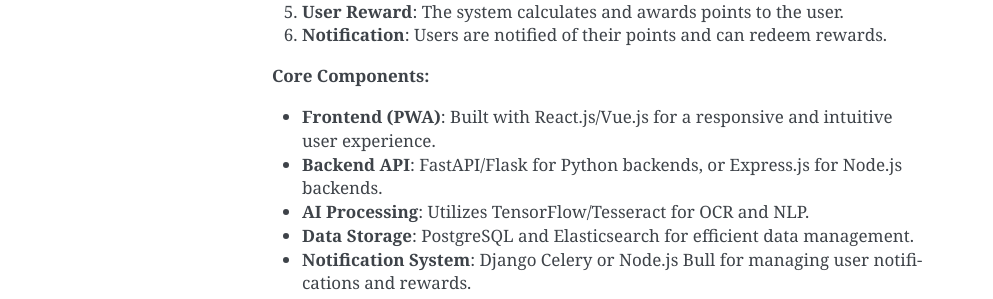
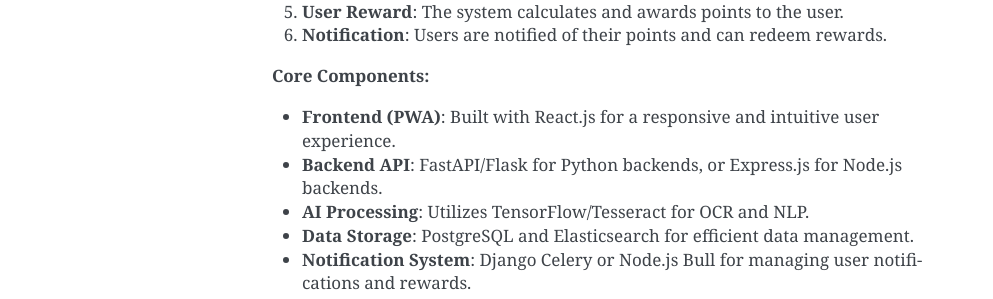
Before and after one commit to cupid-22/base-shift, a Sphinx documentation site: the page built from applications/only-menu/docs/source/architecture.rst, in a window 1280 px wide. Shown: the part 859-1158 px from the top of the page, without its empty margins (148-1141 px from the left). Built offline with Sphinx 7.4.7, drawn with Linux system fonts in a browser that asks for light colours.

```diff
--- a/applications/only-menu/docs/source/architecture.rst
+++ b/applications/only-menu/docs/source/architecture.rst
@@ -19,7 +19,7 @@ The Only Menu system is designed to be a lightweight, scalable, and user-friendl
 
 **Core Components:**
 
-- **Frontend (PWA)**: Built with React.js/Vue.js for a responsive and intuitive user experience.
+- **Frontend (PWA)**: Built with React.js for a responsive and intuitive user experience.
 - **Backend API**: FastAPI/Flask for Python backends, or Express.js for Node.js backends.
 - **AI Processing**: Utilizes TensorFlow/Tesseract for OCR and NLP.
 - **Data Storage**: PostgreSQL and Elasticsearch for efficient data management.
```
